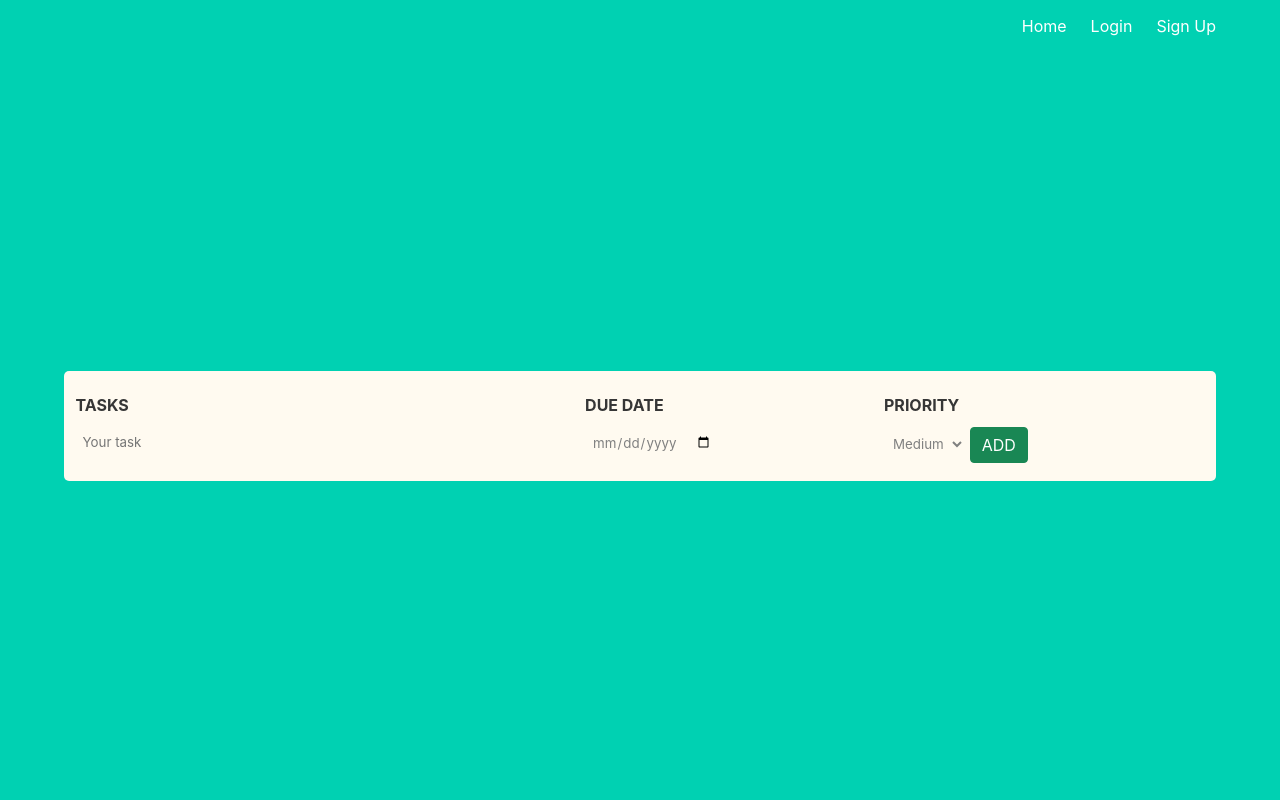
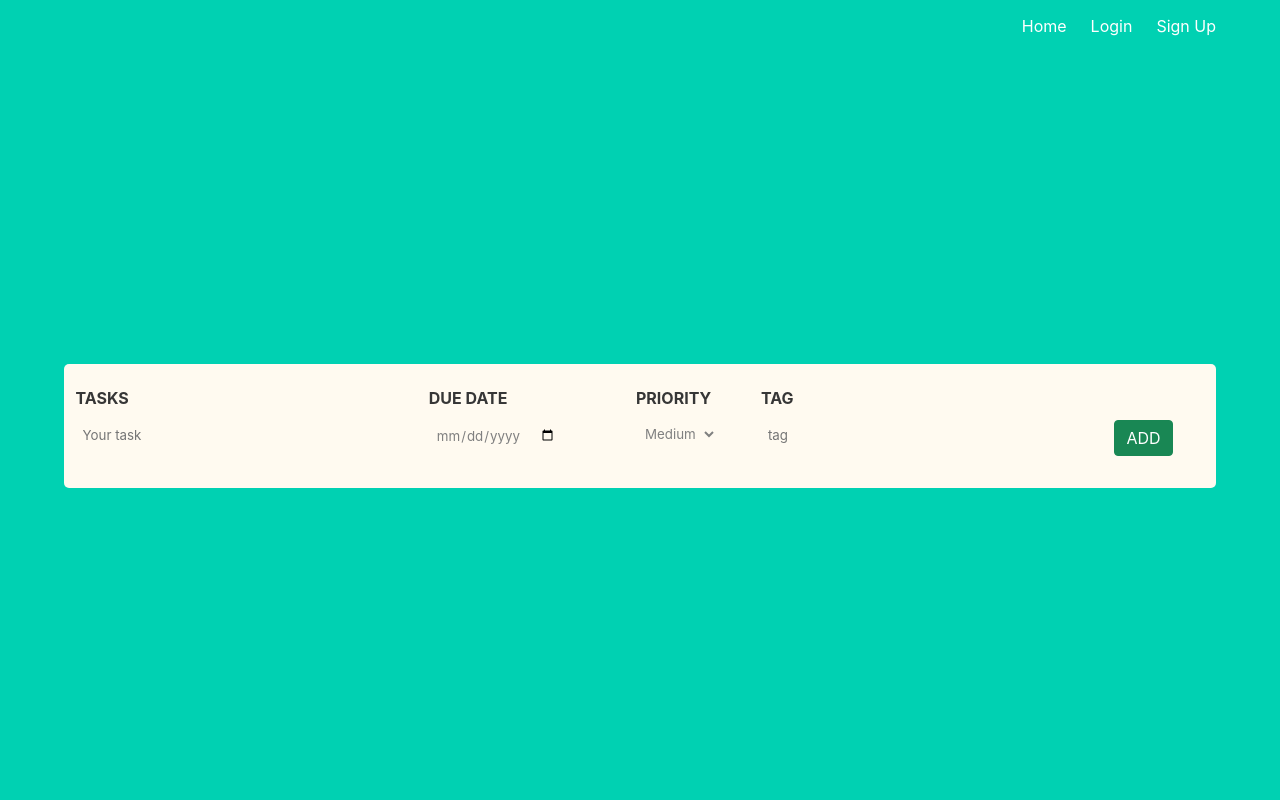
Before and after one commit to theophile-jr/productivite-app, a Flask app: page / in a window 1280 px wide. Run offline with Flask 2, Linux system fonts and the light colour scheme.

Commit message:
Add tag input selector

```diff
--- a/project/templates/index.html
+++ b/project/templates/index.html
@@ -12,6 +12,7 @@
             <th> <span id="nbTask"></span> TASKS</th>
             <th>DUE DATE</th>
             <th>PRIORITY</th>
+            <th>TAG</th>
         </tr>
 
         <tr>
@@ -23,12 +24,17 @@
                     <option value="medium" selected>Medium</option>
                     <option value="low">Low</option>
                 </select>
+            </td>
+            <td>
+                <form action="/tag_complete" autocomplete="on">
+                    <input class="input-form" placeholder="tag" type="text" id="tag-selector" name="tag-selector">
+                </form>
+            </td>
+            <td>
                 <button onclick="onTaskAdded();sendTodoForm()" class="btn btn-success">ADD</button>
             </td>
         </tr>
 
     </table>
-
-
 </div>
 {% endblock %}
```
